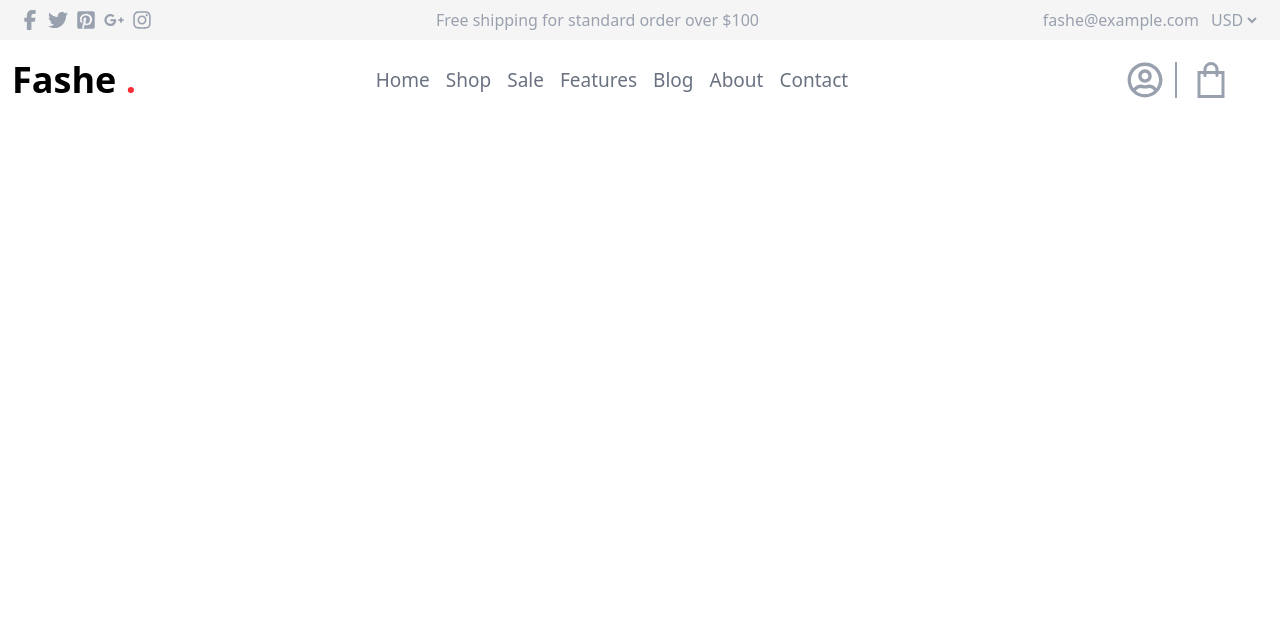
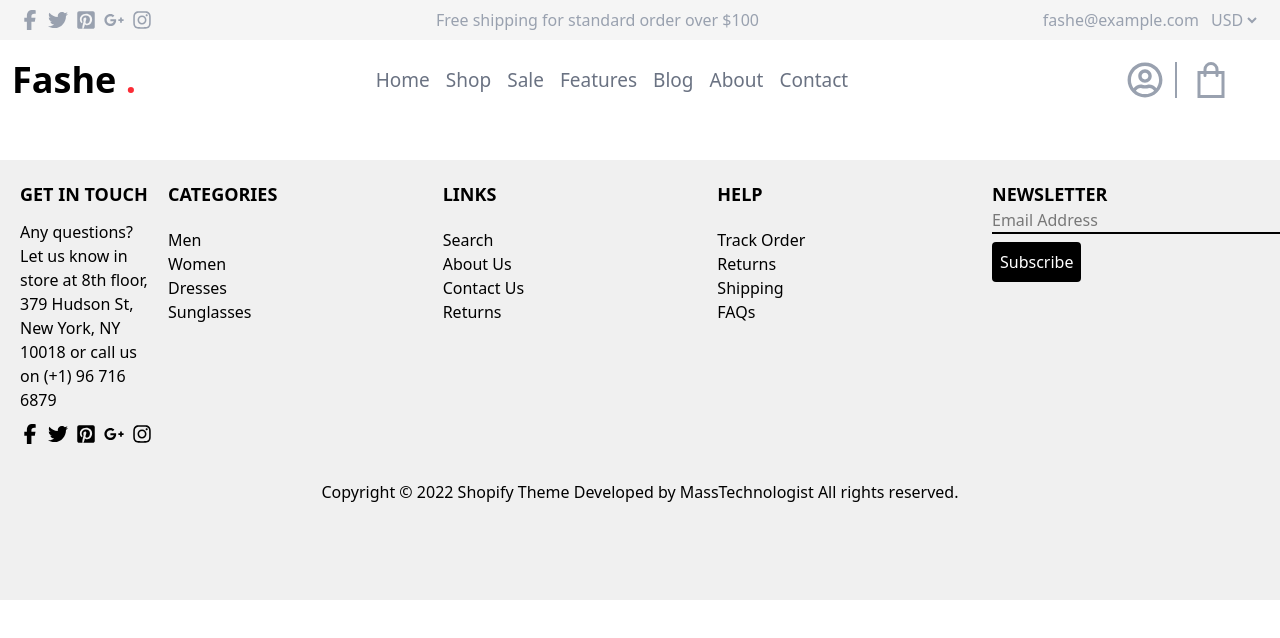
Before and after one commit to enneiymyhamza06-wq/Hamza_enneiymy_Final_Project_React, a React (Vite) app: page / in a window 1280 px wide. Shown: the top 638 px of the page. Built offline with nearby package versions, Linux system fonts and the light colour scheme.

Commit message:
edit footer

```diff
--- a/src/App.jsx
+++ b/src/App.jsx
@@ -1,3 +1,6 @@
+
+import Email from './components/Email'
+import Footer from './components/Footer'
 import Nav_bar from './components/Nav_bar'
 
 function App() {
@@ -5,6 +8,7 @@ function App() {
   return (
     <>
     <Nav_bar/>
+    <Footer/>
     </>
   )
 }
--- /dev/null
+++ b/src/components/Email.jsx
@@ -0,0 +1,78 @@
+import React from 'react'
+
+function Email() {
+  return (
+   <>
+   <section className='flex items-center justify-center'>
+
+       <div className='border p-4 rounded-2xl w-150 h-100 flex flex-col '>
+        <div className='flex flex-col mt-15 gap-4'>
+             <h1 className='text-4xl'>New Customer</h1>
+    <p className='font-bold text-gray-500'>Register Account</p>
+        </div>
+<div className='flex flex-col gap-5'>
+        <span className='text-gray-400'>By creating an account you will be able to shop faster, be up to date
+    on an order's status, and keep track of the orders you have previously made.</span>
+      <button
+                  className="bg-black hover:bg-blue-700 text-white w-30 h-15 rounded focus:outline-none focus:shadow-outline transition-colors cursor-pointer"
+                  type="button"
+                  >
+                  CONTINUE
+                </button>
+   </div>
+</div>
+
+      <div className="">
+        <div className="container mx-auto py-12">
+          <div className="max-w-lg mx-auto px-4">
+            <form  className="border rounded-lg px-6 py-8 shadow-md w-200 h-100">
+                <h1 className='text-4xl'>Returning Customer</h1>
+<p className='text-gray-500 font-bold'>I am a returning customer</p>
+              <div className="mb-4">
+                <label className="block text-gray-700 font-bold mb-2" htmlFor="Email">
+                 Email
+                </label>
+                <input
+                  className="appearance-none border rounded w-full py-2 px-3 text-gray-700 leading-tight focus:outline-none focus:shadow-outline"
+                  id="name"
+                  name="name"
+                  type="text"
+                  placeholder="Enter your name"
+
+                />
+              </div>
+
+              <div className="mb-4">
+                <label className="block text-gray-700 font-bold mb-2" htmlFor="Password">
+                  Password
+                </label>
+                <input
+                  className="appearance-none border rounded w-full py-2 px-3 text-gray-700 leading-tight focus:outline-none focus:shadow-outline"
+                  id="email"
+                  name="email"
+                  type="email"
+                  placeholder="Enter your email"/>
+              </div>
+            <div>
+                <a href="" className='hover:text-red-600'>Forgot your password?</a>
+            </div>
+              <div className="flex justify-start items-center gap-2">
+                <button
+                  className="bg-black hover:bg-blue-700 text-white py-3 px-8 rounded focus:outline-none focus:shadow-outline transition-colors cursor-pointer"
+                  type="button"
+                  >
+                  SIGN IN
+                </button>
+                <a href="" className='text-gray-400 text-lg'>or <span className='text-gray-600 hover:text-red-500'>Return to Store</span> </a>
+              </div>
+            </form>
+          </div>
+        </div>
+      </div>
+   </section>
+
+   </>
+  )
+}
+
+export default Email
--- /dev/null
+++ b/src/components/Footer.jsx
@@ -0,0 +1,90 @@
+import React from 'react'
+import { FaFacebookF, FaInstagram } from "react-icons/fa6";
+import { FaTwitter, FaPinterestSquare, FaGooglePlusG } from "react-icons/fa";
+
+
+function Footer() {
+  return (
+   <footer className='w-full h-110 bg-[#f0f0f0] p-5'>
+    <section className='flex'>
+      <div className='w-150 h-75 items-center flex-col '>
+        <div className='flex flex-col gap-3'>
+              <div className=''>
+            <h1 className='font-bold text-lg'>GET IN TOUCH</h1>
+        </div>
+       <div>
+          <p>Any questions? Let us know in store at 8th floor, 379 Hudson St,
+             New York, NY 10018 or call us on (+1) 96 716 6879</p>
+       </div>
+        <div className='flex text-[20px] gap-2 '>
+                                    <FaFacebookF className='hover:text-red-500' />
+                                    <FaTwitter className='hover:text-red-500' />
+                                    <FaPinterestSquare className='hover:text-red-500' />
+                                    <FaGooglePlusG className='hover:text-red-500' />
+                                    <FaInstagram className='hover:text-red-500' />
+                                </div>
+        </div>
+
+
+
+    </div>
+    <div className='flex  w-210 items-center justify-center pl-4'>
+           <div className=' w-100 h-75 flex flex-col gap-5'>
+    <h1 className='font-bold text-lg'>CATEGORIES</h1>
+    <div className='flex flex-col'>
+   <a href="" className='hover:text-orange-300'>Men</a>
+   <a href="" className='hover:text-orange-300'>Women</a>
+   <a href="" className='hover:text-orange-300'>Dresses</a>
+   <a href="" className='hover:text-orange-300'>Sunglasses</a>
+    </div>
+
+    </div>
+    <div className=' w-100 h-75 flex flex-col gap-5'>
+    <h1 className='font-bold text-lg'>LINKS</h1>
+    <div className='flex flex-col'>
+   <a href="" className='hover:text-orange-300'>Search</a>
+   <a href="" className='hover:text-orange-300'>About Us</a>
+   <a href="" className='hover:text-orange-300'>Contact Us</a>
+   <a href="" className='hover:text-orange-300'>Returns</a>
+    </div>
+
+    </div>
+
+       <div className=' w-100 h-75 flex flex-col gap-5'>
+    <h1 className='font-bold text-lg'>HELP</h1>
+    <div className='flex flex-col'>
+   <a href="" className='hover:text-orange-300'>Track Order</a>
+   <a href="" className='hover:text-orange-300'>Returns</a>
+   <a href="" className='hover:text-orange-300'>Shipping</a>
+   <a href="" className='hover:text-orange-300'>FAQs</a>
+    </div>
+
+    </div>
+    </div>
+
+
+        <div className=' w-100 h-75 '>
+    <h1 className='font-bold text-lg'>NEWSLETTER</h1>
+    <div className='flex flex-col gap-2'>
+         <div className='flex flex-col'>
+  <input type="text" placeholder='Email Address' className='border-b-2 w-75 outline-0'/>
+    </div>
+    <div>
+        <button className='bg-black py-2 px-2 rounded text-white gap-2 '>Subscribe</button>
+    </div>
+    </div>
+
+
+    </div>
+
+    </section>
+
+<div className='flex items-center justify-center'>
+    <p>Copyright © 2022 <span className='hover:text-red-500'>Shopify Theme Developed by MassTechnologist</span>  All rights reserved.</p>
+
+</div>
+   </footer>
+  )
+}
+
+export default Footer
--- /dev/null
+++ b/src/pages/Home.jsx
@@ -0,0 +1,9 @@
+import React from 'react'
+
+function Home() {
+  return (
+    <div>Home</div>
+  )
+}
+
+export default Home
```
Also changed, not shown: src/components/Create_Account.jsx (added).
